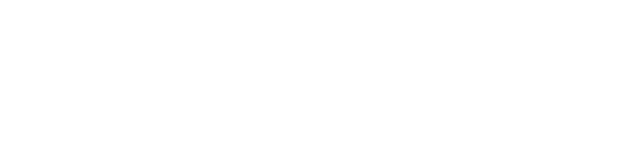
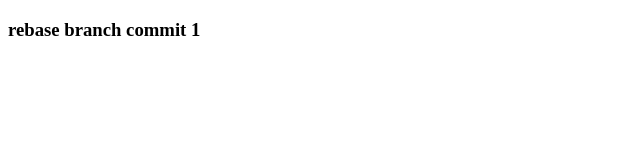
Before and after one commit to hitmanagent298/test_operations, a plain HTML site: page index.html in a window 1280 px wide. Shown: the whole page, without its empty margins (0-640 px from the left). Drawn offline with Linux system fonts and the light colour scheme.

Commit message:
rebase branch commit1

```diff
--- a/index.html
+++ b/index.html
@@ -7,6 +7,6 @@
     <title>index</title>
 </head>
 <body>
-
+    <h3>rebase branch commit 1</h3>
 </body>
 </html>
```
